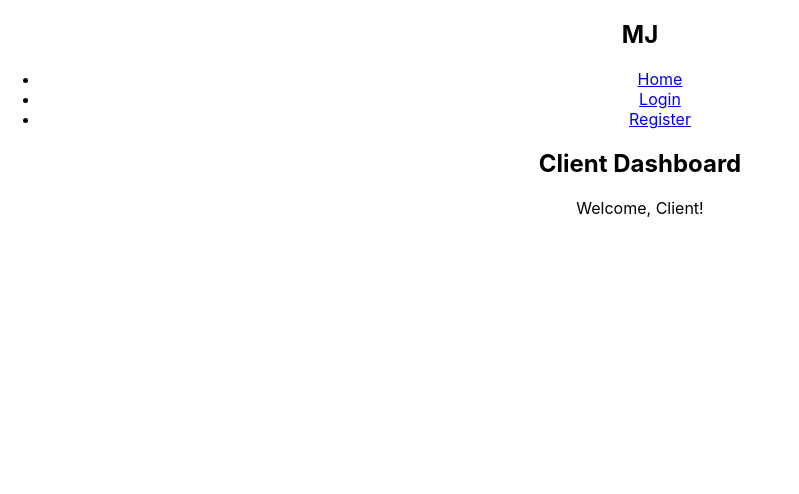
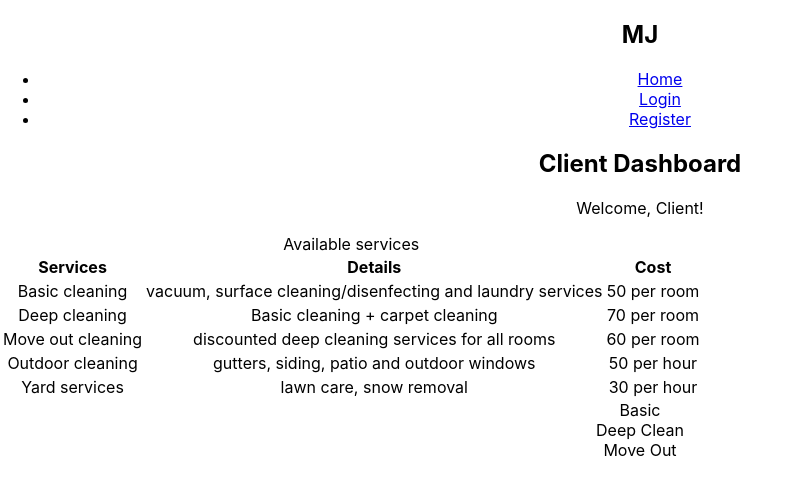
Before and after one commit to whitestjake/mj-cleaning-services, a React (Create React App) app in the folder frontend/: page /client-dashboard in a window 1280 px wide. Shown: the top 494 px of the page, without its empty margins (0-799 px from the left). Built offline with nearby package versions, Linux system fonts and the light colour scheme.

Commit message:
updating client dashboard
adding more information to client dashboard

```diff
--- a/frontend/src/components/dashboards/client/client.jsx
+++ b/frontend/src/components/dashboards/client/client.jsx
@@ -1,12 +1,80 @@
 
+import { useState } from 'react';
 
 const ClientDashboard = () => {
 
+    const [selectedService, setSelectedService] = useState(0);
+
+    const services = ['Basic', 'Deep Clean', 'Move Out'];
+
+
 
     return (
-        <div>
-            <h2>Client Dashboard</h2>
-            <p>Welcome, Client!</p>
+        <div id='client-dashboard-container'>
+
+            <div id='client-welcome-container'>
+                <h2>Client Dashboard</h2>
+                <p>Welcome, Client!</p>
+            </div>
+
+            {/* offered services table */}
+            <div id='client-services-table'>
+                <table>
+                    <caption>Available services</caption>
+                    <thead>
+                        <tr>
+                            <th>Services</th>
+                            <th>Details</th>
+                            <th>Cost</th>
+                        </tr>
+                    </thead>
+                    <tbody>
+                        <tr>
+                            <td>Basic cleaning</td>
+                            <td>vacuum, surface cleaning/disenfecting and laundry services</td>
+                            <td>50 per room</td>
+                        </tr>
+                        <tr>
+                            <td>Deep cleaning</td>
+                            <td>Basic cleaning + carpet cleaning</td>
+                            <td>70 per room</td>
+                        </tr>
+                        <tr>
+                            <td>Move out cleaning</td>
+                            <td>discounted deep cleaning services for all rooms</td>
+                            <td>60 per room</td>
+                        </tr>
+                        <tr>
+                            <td>Outdoor cleaning</td>
+                            <td>gutters, siding, patio and outdoor windows</td>
+                            <td>50 per hour</td>
+                        </tr>
+                        <tr>
+                            <td>Yard services</td>
+                            <td>lawn care, snow removal</td>
+                            <td>30 per hour</td>
+                        </tr>
+                    </tbody>
+                </table>
+            </div>
+
+            {/* service selector bar - adding sliding functionality later */}
+            <div id='service-selector-container'>
+                <div id='service-selector-options'>
+                    {services.map((s, index) => (
+                        <div
+                            key={index}
+                            id={`service-selector-option ${selectedService === index ? 'active': ''}`}
+                            onClick={() => setSelectedService(index)}
+                        >
+                            {s}
+                        </div>
+                    ))}
+
+                </div>
+
+            </div>
+
         </div>
     )
 
--- a/frontend/src/components/home/home.jsx
+++ b/frontend/src/components/home/home.jsx
@@ -64,6 +64,7 @@ const Home = () => {
                         </tr>
                     </tbody>
                 </table>
+            </div>
 
                 <div id='home-quote-container'>
                     <h2>
@@ -92,7 +93,6 @@ const Home = () => {
                         </button>
                     </div>
                 </div>
-            </div>
 
 
         </div>
```
